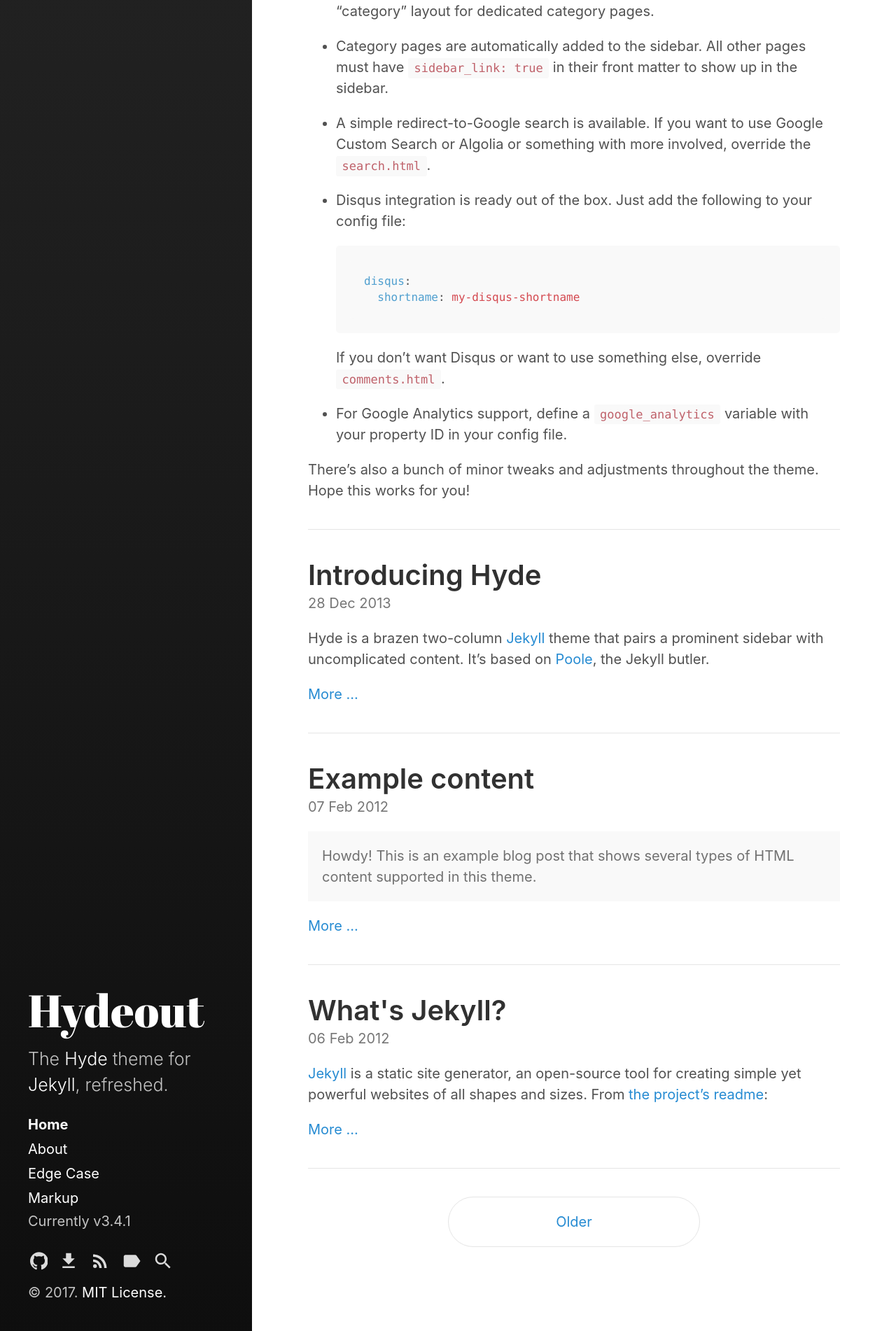
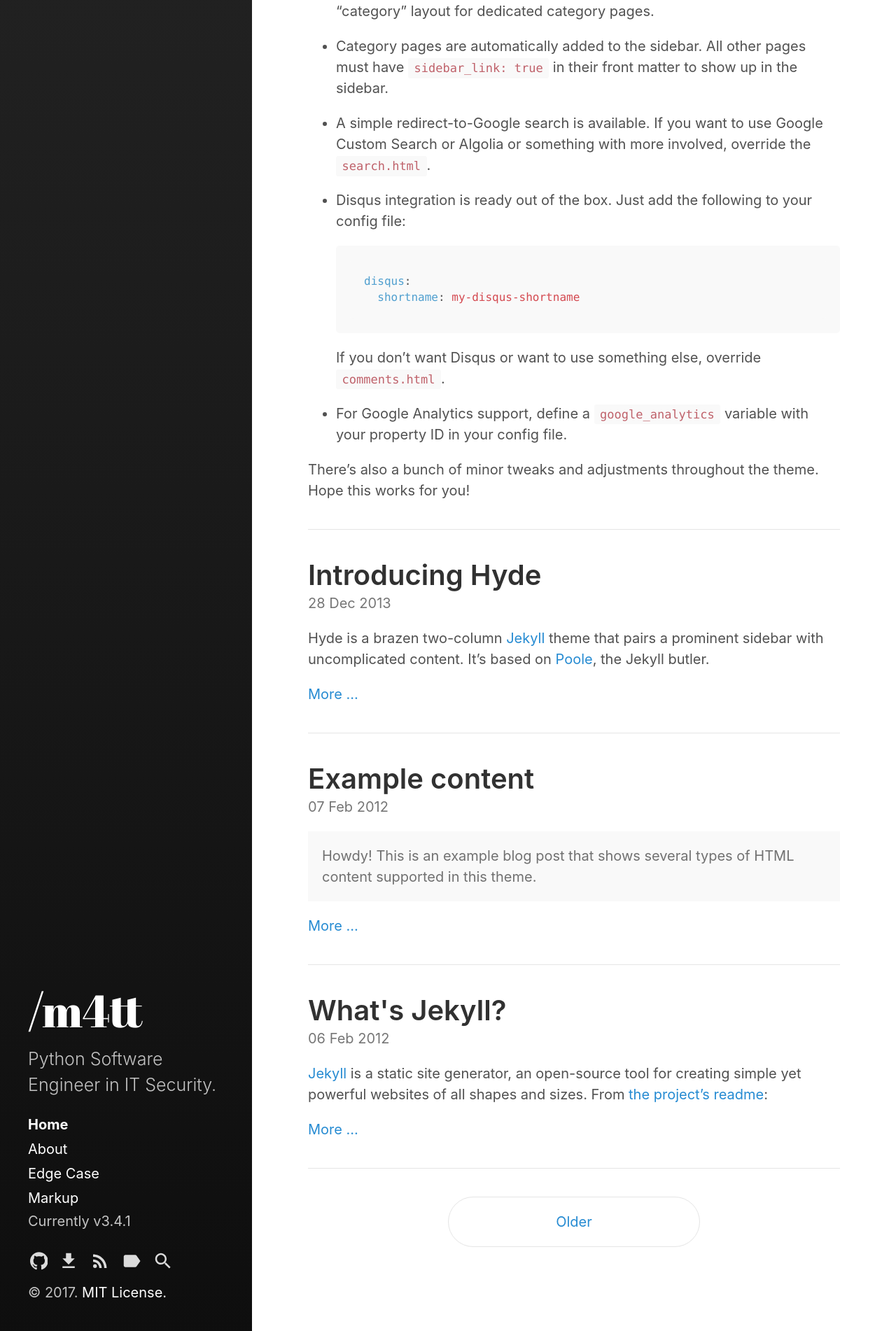
Before and after one commit to mkorycinski/mkorycinski.github.io, a Jekyll site: the page built from index.html, in a window 1280 px wide. Shown: the part 1712-3614 px from the top of the page at 70% size. Built offline with Jekyll 4.4.1, drawn with Linux system fonts in a browser that asks for light colours; the list of posts is cut into pages by our own code.

Commit message:
Update
Basic description update

```diff
--- a/_config.yml
+++ b/_config.yml
@@ -3,10 +3,10 @@ markdown:         kramdown
 highlighter:      rouge
 
 # Setup
-title:            Hydeout
+title:            /m4tt
 tagline:          'A Jekyll theme'
-description:      'The <a href="http://hyde.getpoole.com" target="_blank">Hyde</a> theme for <a href="http://jekyllrb.com" target="_blank">Jekyll</a>, refreshed.'
-url:              https://fongandrew.github.io/hydeout
+description:      'Python Software Engineer in IT Security.'
+url:              https://mkorycinski.eu
 baseurl:          # the optional subpath of your site, e.g. "/blog"
                   # NB: This applies to all pages in your Jekyll site.
                   # If you want to move just the blog index pages but keep
@@ -34,4 +34,4 @@ sidebar_home_link:  true
                                 # set this to the root of the paginate_path
                                 # to enable a separate blog link.
 github:
-  repo:             https://github.com/fongandrew/hydeout
+  repo:             https://github.com/mkorycinski
```
